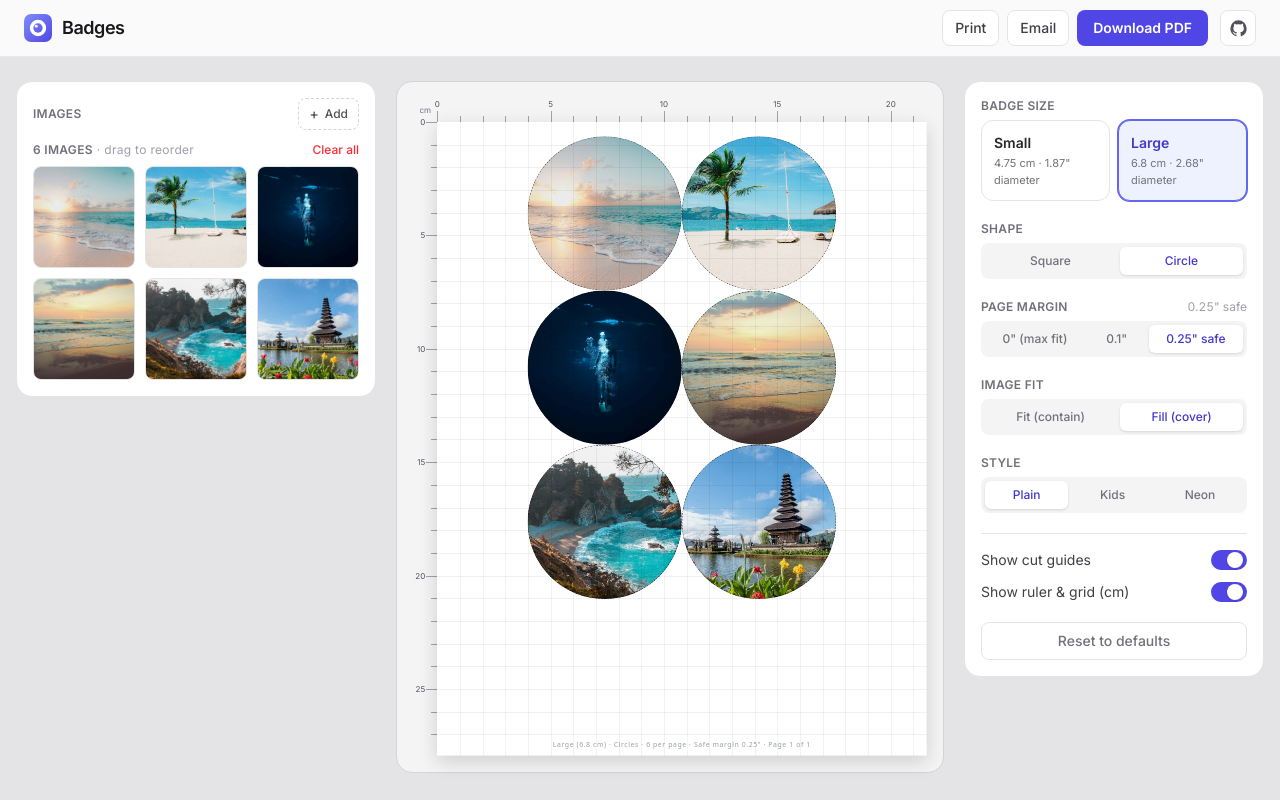
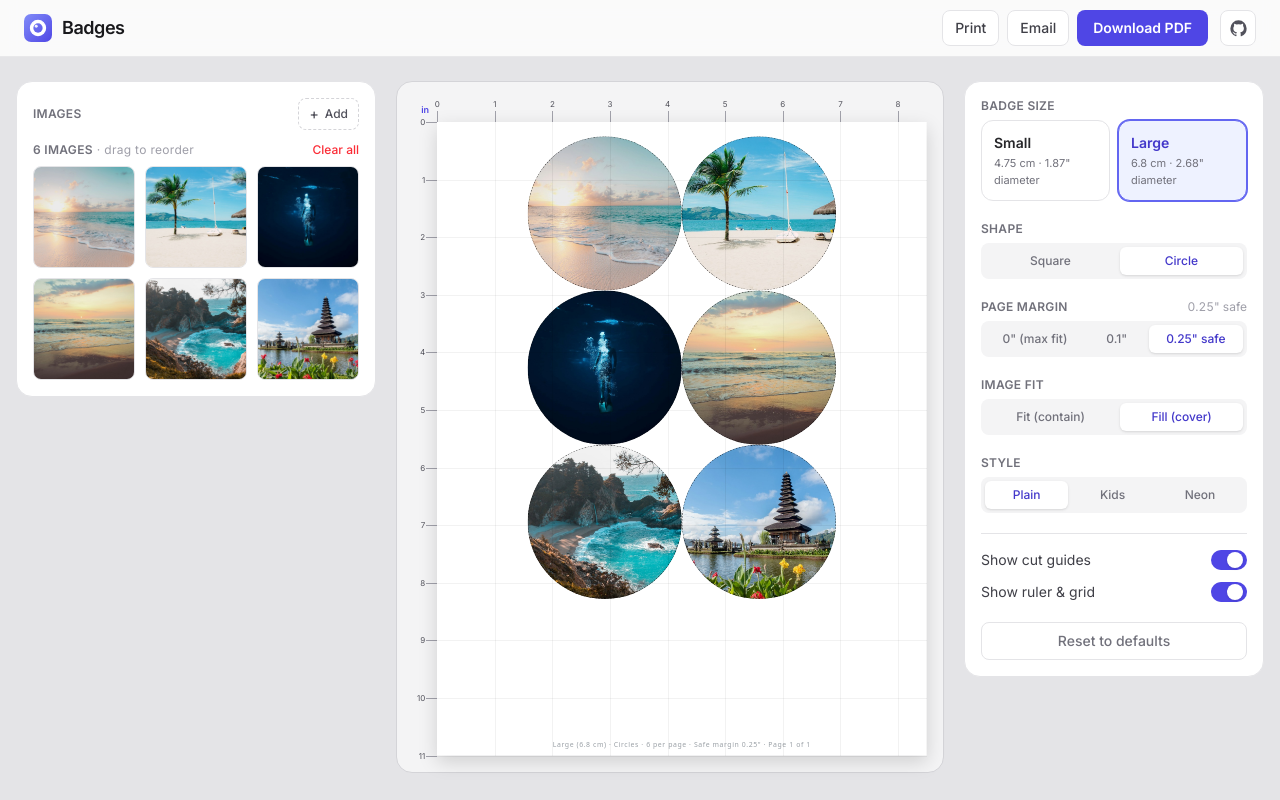
Before and after one commit to bunlongheng/badges, a Next.js app: page / in a window 1280 px wide. Both pictures are taken after a click on the button 516 px from the left and 697 px from the top of the page. Built offline with nearby package versions, Linux system fonts and the light colour scheme.

Commit message:
feat: inch ruler by default, click the corner unit to switch in/cm
Ruler now measures in inches (label every inch); the corner unit badge is a
button that toggles inches <-> centimetres. Grid + labels follow the unit.

```diff
--- a/app/page.tsx
+++ b/app/page.tsx
@@ -428,6 +428,9 @@ export default function Home() {
                       onSetOffset={setOffset}
                       totalPages={pages.length}
                       caption={caption}
+                      onCycleUnit={() =>
+                        update("rulerUnit", settings.rulerUnit === "in" ? "cm" : "in")
+                      }
                     />
                   ))}
                 </div>
--- a/components/BadgeSheet.tsx
+++ b/components/BadgeSheet.tsx
@@ -54,6 +54,7 @@ export function BadgeSheet({
   onSetOffset,
   totalPages,
   caption,
+  onCycleUnit,
 }: {
   page: number[];
   pageIndex: number;
@@ -64,6 +65,7 @@ export function BadgeSheet({
   onSetOffset?: (id: string, x: number, y: number) => void;
   totalPages: number;
   caption: string;
+  onCycleUnit?: () => void;
 }) {
   const drag = useRef<{
     id: string;
@@ -115,13 +117,15 @@ export function BadgeSheet({
   const pxH = layout.paperH * 96 * scale;
   const wrapStyle: CSSProperties = { width: pxW, height: pxH, position: "relative" };
 
-  // cm ruler + grid (screen only) to prove the badges are true physical size.
+  // Ruler + grid (screen only) to prove the badges are true physical size.
   const R = 24; // ruler thickness in px
-  const cmPx = (96 / 2.54) * scale; // px per centimetre on screen
-  const cmsW = Math.floor(layout.paperW * 2.54);
-  const cmsH = Math.floor(layout.paperH * 2.54);
-  const hTicks = Array.from({ length: cmsW + 1 }, (_, c) => c);
-  const vTicks = Array.from({ length: cmsH + 1 }, (_, c) => c);
+  const isCm = settings.rulerUnit === "cm";
+  const unitPx = (isCm ? 96 / 2.54 : 96) * scale; // px per unit on screen
+  const labelEvery = isCm ? 5 : 1; // avoid crowding cm labels
+  const countW = Math.floor(layout.paperW * (isCm ? 2.54 : 1));
+  const countH = Math.floor(layout.paperH * (isCm ? 2.54 : 1));
+  const hTicks = Array.from({ length: countW + 1 }, (_, c) => c);
+  const vTicks = Array.from({ length: countH + 1 }, (_, c) => c);
 
   const sheetStyle: CSSProperties = {
     width: `${layout.paperW}in`,
@@ -156,7 +160,10 @@ export function BadgeSheet({
     >
       {settings.ruler && (
         <>
-          <div
+          <button
+            type="button"
+            onClick={onCycleUnit}
+            title="Click to switch unit"
             className="no-print"
             style={{
               position: "absolute",
@@ -167,17 +174,21 @@ export function BadgeSheet({
               display: "flex",
               alignItems: "center",
               justifyContent: "center",
-              fontSize: 8,
-              color: "#71717a",
+              fontSize: 9,
+              fontWeight: 600,
+              color: "#4f46e5",
+              cursor: "pointer",
+              background: "transparent",
+              border: "none",
             }}
           >
-            cm
-          </div>
+            {settings.rulerUnit}
+          </button>
           <div className="no-print" style={{ position: "absolute", top: 0, left: R, width: pxW, height: R }}>
             {hTicks.map((c) => (
-              <div key={c} style={{ position: "absolute", left: c * cmPx, bottom: 0 }}>
-                <div style={{ width: 1, height: c % 5 === 0 ? 11 : 6, background: "#a1a1aa" }} />
-                {c % 5 === 0 && (
+              <div key={c} style={{ position: "absolute", left: c * unitPx, bottom: 0 }}>
+                <div style={{ width: 1, height: c % labelEvery === 0 ? 11 : 6, background: "#a1a1aa" }} />
+                {c % labelEvery === 0 && (
                   <div
                     style={{
                       position: "absolute",
@@ -196,9 +207,9 @@ export function BadgeSheet({
           </div>
           <div className="no-print" style={{ position: "absolute", top: R, left: 0, width: R, height: pxH }}>
             {vTicks.map((c) => (
-              <div key={c} style={{ position: "absolute", top: c * cmPx, right: 0 }}>
-                <div style={{ height: 1, width: c % 5 === 0 ? 11 : 6, background: "#a1a1aa" }} />
-                {c % 5 === 0 && (
+              <div key={c} style={{ position: "absolute", top: c * unitPx, right: 0 }}>
+                <div style={{ height: 1, width: c % labelEvery === 0 ? 11 : 6, background: "#a1a1aa" }} />
+                {c % labelEvery === 0 && (
                   <div
                     style={{
                       position: "absolute",
@@ -305,13 +316,13 @@ export function BadgeSheet({
           {hTicks.slice(1).map((c) => (
             <div
               key={"v" + c}
-              style={{ position: "absolute", left: c * cmPx, top: 0, bottom: 0, width: 1, background: "rgba(0,0,0,0.05)" }}
+              style={{ position: "absolute", left: c * unitPx, top: 0, bottom: 0, width: 1, background: "rgba(0,0,0,0.05)" }}
             />
           ))}
           {vTicks.slice(1).map((c) => (
             <div
               key={"h" + c}
-              style={{ position: "absolute", top: c * cmPx, left: 0, right: 0, height: 1, background: "rgba(0,0,0,0.05)" }}
+              style={{ position: "absolute", top: c * unitPx, left: 0, right: 0, height: 1, background: "rgba(0,0,0,0.05)" }}
             />
           ))}
         </div>
--- a/components/Controls.tsx
+++ b/components/Controls.tsx
@@ -165,7 +165,7 @@ export function Controls({
           onChange={(v) => update("cutGuides", v)}
         />
         <Toggle
-          label="Show ruler & grid (cm)"
+          label="Show ruler & grid"
           checked={settings.ruler}
           onChange={(v) => update("ruler", v)}
         />
--- a/lib/presets.ts
+++ b/lib/presets.ts
@@ -58,6 +58,7 @@ export type Settings = {
   repeat: boolean;
   cutGuides: boolean;
   ruler: boolean;
+  rulerUnit: "in" | "cm";
 };
 
 export const DEFAULT_SETTINGS: Settings = {
@@ -72,6 +73,7 @@ export const DEFAULT_SETTINGS: Settings = {
   repeat: false,
   cutGuides: true,
   ruler: true,
+  rulerUnit: "in",
 };
 
 export function getPaper(id: string): Paper {
```
Also changed, not shown: 1 other file (tests, documents, lock files or other folders).
